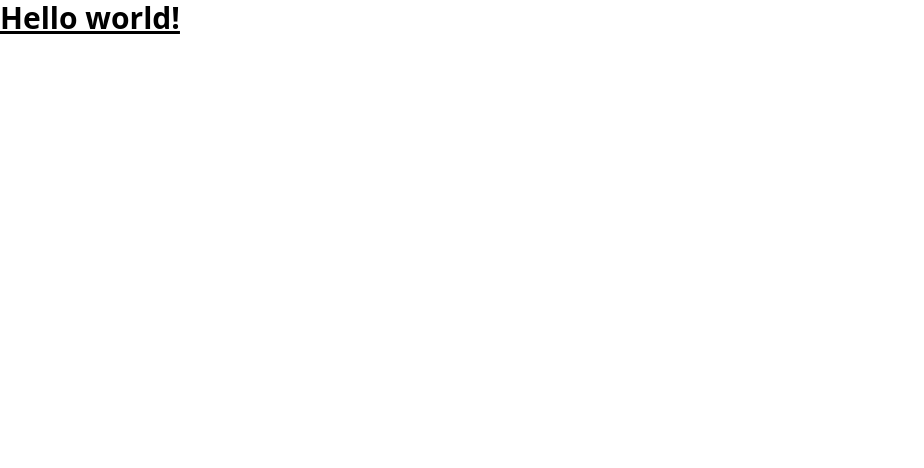
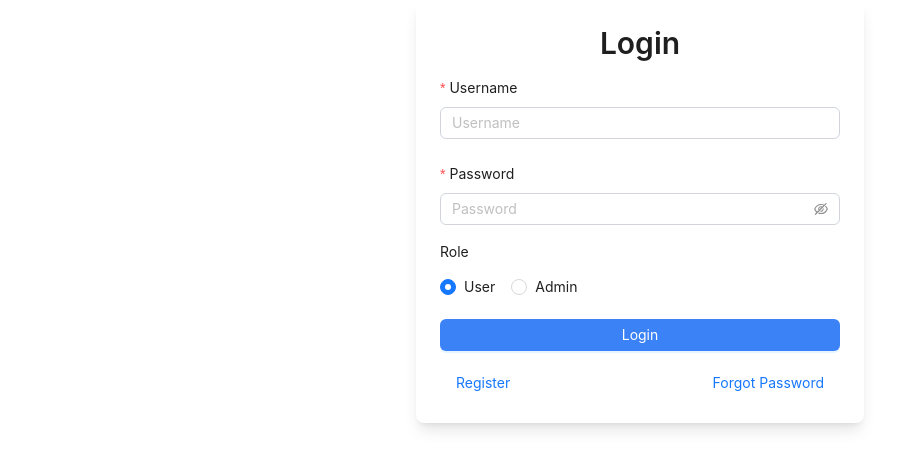
Before and after one commit to shayaan-1/Course-Management-Frontend, a React (Vite) app: page / in a window 1280 px wide. Shown: the top 468 px of the page, without its empty margins (0-924 px from the left). Built offline with nearby package versions, Linux system fonts and the light colour scheme.

Commit message:
Made intiial part of login component and functionality, rest to be done yet

```diff
--- a/src/App.jsx
+++ b/src/App.jsx
@@ -2,12 +2,11 @@ import { useState } from 'react'
 import reactLogo from './assets/react.svg'
 import viteLogo from '/vite.svg'
 import './App.css'
+import LoginForm from './components/login'
 
 function App() {
   return (
-    <h1 className="text-3xl font-bold underline">
-      Hello world!
-    </h1>
+    <LoginForm/>
   )
 }
 
--- /dev/null
+++ b/src/components/login/index.jsx
@@ -0,0 +1,84 @@
+import React, { useState } from 'react';
+import { Form, Input, Button, Radio, Typography, message } from 'antd';
+import { useDispatch } from 'react-redux';
+import { login } from '../../features/authSlice';
+
+const { Title } = Typography;
+
+const LoginForm = () => {
+  const [form] = Form.useForm();
+  const [role, setRole] = useState('user');
+  const dispatch = useDispatch();
+
+  const handleLogin = async (values) => {
+    try {
+      await dispatch(login({ ...values, role }));
+      message.success('Login successful');
+    } catch (error) {
+      message.error('Login failed');
+    }
+  };
+
+  const handleRegister = () => {
+    // Handle registration logic
+    message.info('Redirect to registration page');
+  };
+
+  const handleForgotPassword = () => {
+    // Handle forgot password logic
+    message.info('Redirect to forgot password page');
+  };
+
+  return (
+    <div className="max-w-md mx-auto p-6 bg-white shadow-lg rounded-lg">
+      <Title level={2} className="text-center mb-6">Login</Title>
+      <Form
+        form={form}
+        name="login"
+        layout="vertical"
+        onFinish={handleLogin}
+        className="space-y-4"
+      >
+        <Form.Item
+          name="username"
+          label="Username"
+          rules={[{ required: true, message: 'Please input your username!' }]}
+        >
+          <Input placeholder="Username" className="border-gray-300" />
+        </Form.Item>
+
+        <Form.Item
+          name="password"
+          label="Password"
+          rules={[{ required: true, message: 'Please input your password!' }]}
+        >
+          <Input.Password placeholder="Password" className="border-gray-300" />
+        </Form.Item>
+
+        <Form.Item label="Role">
+          <Radio.Group onChange={(e) => setRole(e.target.value)} value={role}>
+            <Radio value="user">User</Radio>
+            <Radio value="admin">Admin</Radio>
+          </Radio.Group>
+        </Form.Item>
+
+        <Form.Item>
+          <Button type="primary" htmlType="submit" className="w-full bg-blue-500 hover:bg-blue-600">
+            Login
+          </Button>
+        </Form.Item>
+
+        <div className="flex justify-between mt-4">
+          <Button type="link" onClick={handleRegister} className="text-blue-500">
+            Register
+          </Button>
+          <Button type="link" onClick={handleForgotPassword} className="text-blue-500">
+            Forgot Password
+          </Button>
+        </div>
+      </Form>
+    </div>
+  );
+};
+
+export default LoginForm;
--- /dev/null
+++ b/src/features/authSlice.js
@@ -0,0 +1,80 @@
+import { createSlice, createAsyncThunk } from '@reduxjs/toolkit';
+import axios from 'axios';
+
+// Define initial state
+const initialState = {
+  user: null,
+  token: null,
+  status: 'idle',
+  error: null,
+};
+
+const API_BASE_URL = 'https://api.freeapi.app/api/v1/users';
+
+export const login = createAsyncThunk('/login', async (credentials) => {
+  const response = await axios.post(`${API_BASE_URL}/login`, credentials);
+  return response.data;
+});
+
+export const register = createAsyncThunk('/register', async (userDetails) => {
+  const response = await axios.post(`${API_BASE_URL}/register`, userDetails);
+  return response.data;
+});
+
+export const forgotPassword = createAsyncThunk('/forgot-Password', async (email) => {
+  const response = await axios.post(`${API_BASE_URL}/forgot-password`, { email });
+  return response.data;
+});
+
+const authSlice = createSlice({
+  name: 'auth',
+  initialState,
+  reducers: {
+    logout(state) {
+      state.user = null;
+      state.token = null;
+      state.status = 'idle';
+    },
+  },
+  extraReducers: (builder) => {
+    builder
+      .addCase(login.pending, (state) => {
+        state.status = 'loading';
+      })
+      .addCase(login.fulfilled, (state, action) => {
+        state.status = 'succeeded';
+        state.user = action.payload.user;
+        state.token = action.payload.token;
+      })
+      .addCase(login.rejected, (state, action) => {
+        state.status = 'failed';
+        state.error = action.error.message;
+      })
+      .addCase(register.pending, (state) => {
+        state.status = 'loading';
+      })
+      .addCase(register.fulfilled, (state, action) => {
+        state.status = 'succeeded';
+        state.user = action.payload.user;
+        state.token = action.payload.token;
+      })
+      .addCase(register.rejected, (state, action) => {
+        state.status = 'failed';
+        state.error = action.error.message;
+      })
+      .addCase(forgotPassword.pending, (state) => {
+        state.status = 'loading';
+      })
+      .addCase(forgotPassword.fulfilled, (state) => {
+        state.status = 'succeeded';
+      })
+      .addCase(forgotPassword.rejected, (state, action) => {
+        state.status = 'failed';
+        state.error = action.error.message;
+      });
+  },
+});
+
+export const { logout } = authSlice.actions;
+
+export default authSlice.reducer;
--- a/src/main.jsx
+++ b/src/main.jsx
@@ -2,9 +2,13 @@ import { StrictMode } from 'react'
 import { createRoot } from 'react-dom/client'
 import App from './App.jsx'
 import './index.css'
+import { Provider } from 'react-redux'
+import store from '../store.js'
 
 createRoot(document.getElementById('root')).render(
   <StrictMode>
-    <App />
+    <Provider store={store}>
+      <App />
+    </Provider>
   </StrictMode>,
 )
--- /dev/null
+++ b/store.js
@@ -0,0 +1,10 @@
+import { configureStore } from '@reduxjs/toolkit';
+import authReducer from './src/features/authSlice';
+
+const store = configureStore({
+  reducer: {
+    auth: authReducer,
+  },
+});
+
+export default store;
```
Also changed, not shown: package.json (+7 -1 lines), 1 other file (tests, documents, lock files or other folders).
